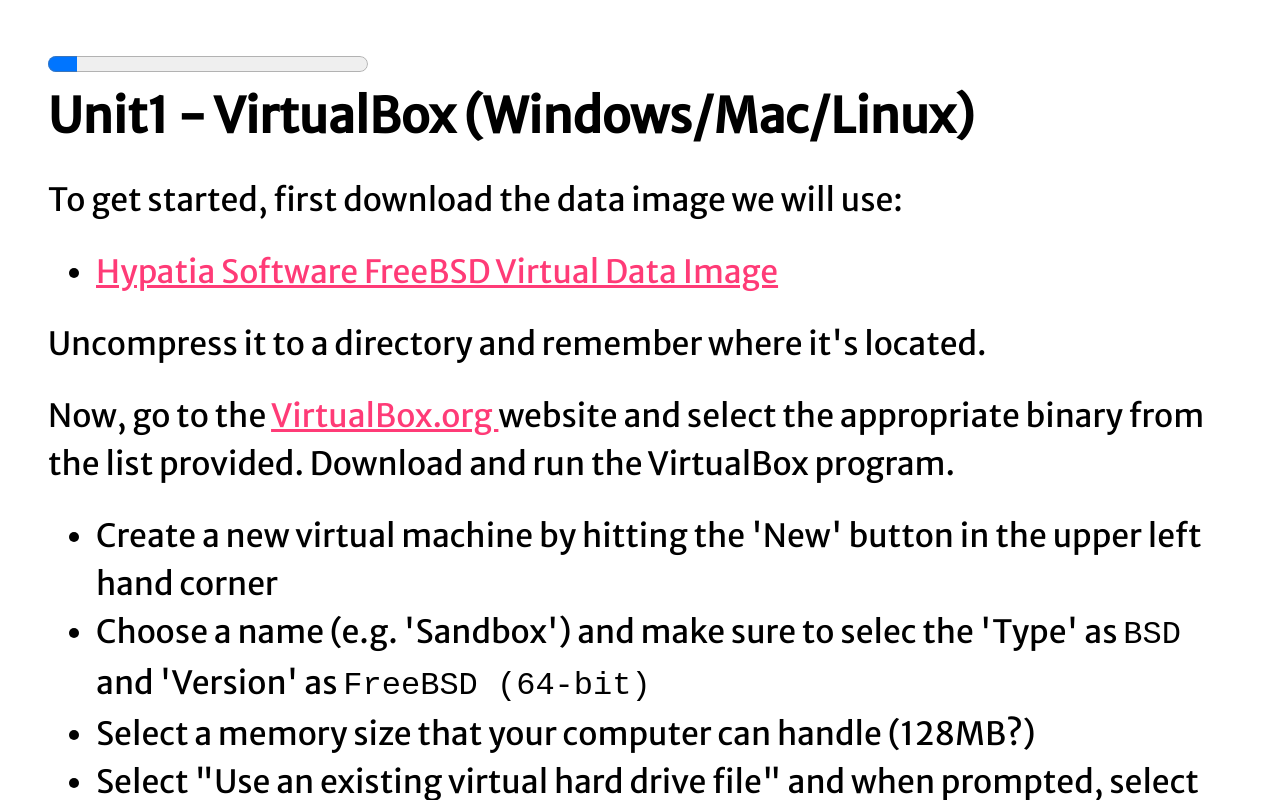
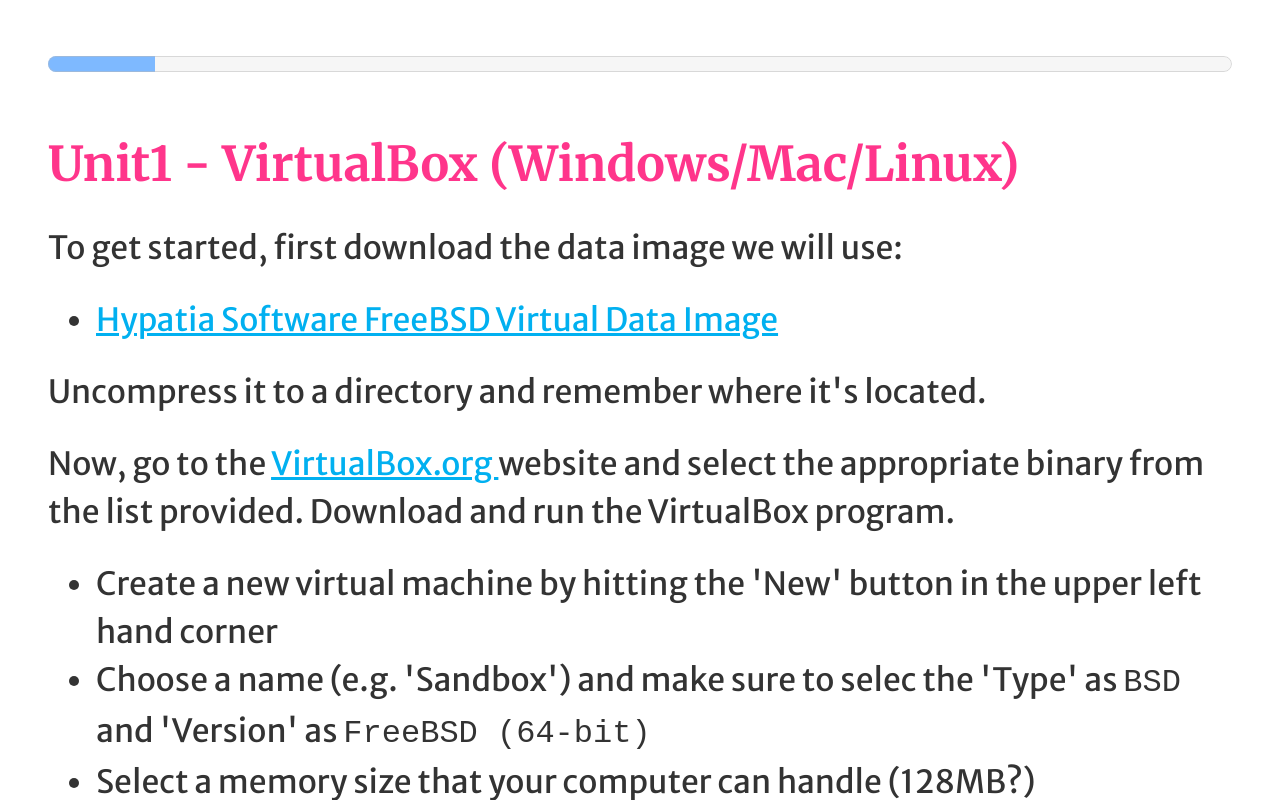
Before and after one commit to hypatia-software-org/syllabus, a plain HTML site: page syllabus.html in a window 1280 px wide. Both pictures are taken after a click on the link "Next Section". Drawn offline with nearby package versions, Linux system fonts and the light colour scheme.

Commit message:
Intro can jump to various units, updated syllabus

```diff
--- a/syllabus.html
+++ b/syllabus.html
@@ -2,17 +2,8 @@
 </script>
 <link href="http://cdnjs.cloudflare.com/ajax/libs/highlight.js/9.2.0/styles/default.min.css" rel="stylesheet"/>
 <style>
- /* COLORS
- *
- * Slate Blue: #52656B
- * Pink: #FF3B77
- * Green: #CDFF00
- * White: #fff
- * Khaki: #B8B89F
- */
-
-@import url(https://fonts.googleapis.com/css?family=Yeseva+One);
  @import url(https://fonts.googleapis.com/css?family=Merriweather+Sans);
+@import url(https://fonts.googleapis.com/css?family=Merriweather:700);
 
 * {
   margin: 0;
@@ -22,7 +13,7 @@
 }
 
 body {
-  color: #000;
+  color: #333;
   background-color: #fff;
   font: 400 32px/1.5 'Merriweather Sans', sans-serif;  /* total row height is 48px */
   height: 100vh;
@@ -32,29 +23,47 @@ body {
 
 a:link,
 a:visited {
-  color: #ff3b77;
+  color: #01B0F0;
+}
+
+.jumpto {
+  margin: 3rem 20px;
+  padding: 0 20px;
+  border: 2px dotted #AEEE00;
+  display: block;
+}
+
+.jumpto p {
+  font-weight: bold;
+}
+
+.jumpto ul {
+  list-style: none;
+  margin-left: 20px;
+}
+
+.jumpto li:before {
+  content: "\0021AA ";
+  color: #FF358B;
 }
 
 .next:visited,
 .next {
   display: inline-block;
-  background-color: #cdff00;
-  color: #000;
+  background-color: #AEEE00;
   text-align: center;
   padding: 0.75rem 20px 0.75rem;
   border-radius: 4px;
-  box-shadow: 0 5px 0 #000;
+  color: #333 !important;
   margin: 3rem 0 1.5rem 0;
   font-weight: bold;
   text-decoration: none;
 }
 
-.progress {
-  position: absolute;
-  top: 0;
-  right: 0;
-  padding: 1.5rem 60px;
-  background-color: #b8b89f;
+progress {
+  width: 100%;
+  margin-bottom: 1.5rem;
+  opacity: 0.5;
 }
 
 section {
@@ -62,18 +71,26 @@ section {
   padding: 3rem;
   position: absolute;
   top: 0;
-  left: 0;
   height: 100vh;
   width: 100vw;
+  margin: 0 auto;
   overflow-y: scroll;
 }
 
+section h1,
+section h2,
+section h3,
+section h4 {
+  font-family: "Merriweather", serif;
+  font-weight: 700;
+  color: #FF358B;
+  margin: 1.5rem 0;
+}
+
 section h1 {
-  color: #52656B;
   font-size: 6rem;
-  font-family: "Yevesa One", cursive;
-  font-weight: bold;
   line-height: 1;
+  margin-top: 0;
   margin-bottom: 1.5rem;
 }
 
@@ -143,16 +160,33 @@ on which host operating system you use.
   </a>
  </li>
 </ul>
+<nav class="jumpto">
  <p>
- NEXT_SECTION:
+  Jump to...
  </p>
  <ul>
   <li>
-  <a href="#Unit1-virtualbox-windows-mac-linux">
-   Unit1-virtualbox-windows-mac-linux
+   <a href="#Unit2-basic-types">
+    Unit2-basic-types
+   </a>
+  </li>
+  <li>
+   <a href="#Unit3-flow">
+    Unit3-flow
+   </a>
+  </li>
+  <li>
+   <a href="#Unit4-functions-modules">
+    Unit4-functions-modules
+   </a>
+  </li>
+  <li>
+   <a href="#Unit5-types-cont">
+    Unit5-types-cont
    </a>
   </li>
  </ul>
+</nav>
 <a class="next" href="#Unit1-virtualbox-windows-mac-linux">
  Next Section
 </a>
```
Also changed, not shown: 1 other file. Lines whose indentation alone changed are shown as unchanged.
